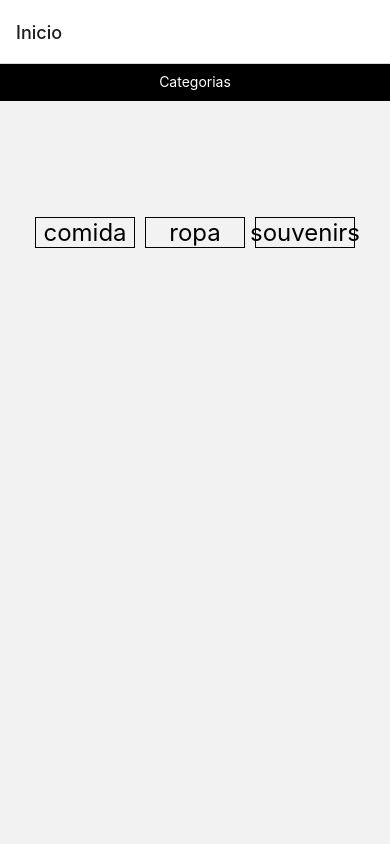
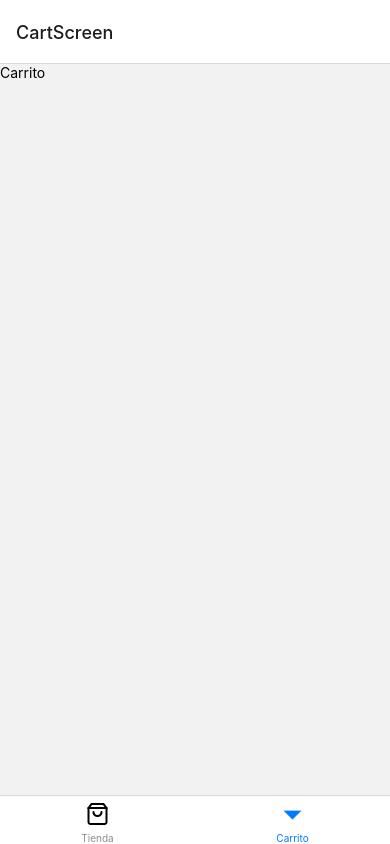
Before and after one commit to JMVallejo12/ProyectoReactNative, a React Native app: screen /Carrito in a window 390 px wide. Built offline with nearby package versions, Linux system fonts and the light colour scheme.

Commit message:
implementada la navegacion en tab, falta trabajarla

```diff
--- a/App.js
+++ b/App.js
@@ -6,34 +6,17 @@ import { createNativeStackNavigator } from '@react-navigation/native-stack';
 import { NavigationContainer } from '@react-navigation/native';
 import ItemListCategory from './src/screens/ItemListCategory';
 import ItemDetail from './src/screens/ItemDetail';
+import Navigator from './src/navigation/Navigator';
 
 const stack = createNativeStackNavigator()
 export default function App() {
   return (
     // <View style={styles.container}>
-
-      <NavigationContainer>
-        <stack.Navigator initialRouteName='Inicio'>
-          <stack.Screen name='Inicio' component={Home} options={{
-            animation: 'ios',
-          }}/>
-          <stack.Screen name='ItemCat' component={ItemListCategory} options={{
-            animation: 'ios',
-          }}/>
-          <stack.Screen name='ItemDetail' component={ItemDetail} options={{
-            animation: 'ios',
-          }}/>
-        </stack.Navigator>
-      </NavigationContainer>
+    <Navigator />
 
   );
 }
 
-const styles = StyleSheet.create({
-  container: {
-    flex: 1,
-    backgroundColor: '#fff',
-    alignItems: 'center',
-    justifyContent: 'center',
-  },
-});
+// const styles = StyleSheet.create({
+
+// });
--- a/package.json
+++ b/package.json
@@ -9,6 +9,7 @@
     "web": "expo start --web"
   },
   "dependencies": {
+    "@react-navigation/bottom-tabs": "^6.6.0",
     "@react-navigation/native": "^6.1.17",
     "@react-navigation/native-stack": "^6.10.0",
     "expo": "~51.0.9",
--- /dev/null
+++ b/src/navigation/CartStackNavigator.jsx
@@ -0,0 +1,17 @@
+import { StyleSheet, Text, View } from 'react-native'
+import { createNativeStackNavigator } from '@react-navigation/native-stack'
+import Cart from '../screens/Cart'
+
+const CartStackNavigator = () => {
+
+    const stack = createNativeStackNavigator()
+    return (
+        <stack.Navigator>
+            <stack.Screen name='CartScreen' component={Cart}/>
+        </stack.Navigator>
+    )
+}
+
+export default CartStackNavigator
+
+const styles = StyleSheet.create({})
--- /dev/null
+++ b/src/navigation/Navigator.jsx
@@ -0,0 +1,20 @@
+import { View, StyleSheet } from "react-native";
+import { NavigationContainer } from "@react-navigation/native";
+import StackNavigator from "./StackNavigator";
+import TabNavigator from "./TabNavigator";
+
+function Navigator(){
+
+    return(
+        <NavigationContainer>
+            {/* <StackNavigator /> */}
+            <TabNavigator />
+        </NavigationContainer>
+    )
+}
+
+const styles = StyleSheet.create({
+
+})
+
+export default Navigator
--- /dev/null
+++ b/src/navigation/StackNavigator.jsx
@@ -0,0 +1,31 @@
+import { createNativeStackNavigator } from "@react-navigation/native-stack"
+import { StyleSheet } from "react-native"
+import Home from "../screens/Home"
+import ItemListCategory from "../screens/ItemListCategory"
+import ItemDetail from "../screens/ItemDetail"
+
+function StackNavigator(){
+
+    const stack = createNativeStackNavigator()
+
+    return(
+        <stack.Navigator initialRouteName='Inicio' screenOptions={{headerShown: true}}>
+          <stack.Screen name='Inicio' component={Home}  options={{
+            animation: 'ios',
+          }} />
+          <stack.Screen name='ItemCat' component={ItemListCategory} options={{
+            animation: 'ios',
+          }}/>
+          <stack.Screen name='ItemDetail' component={ItemDetail} options={{
+            animation: 'ios',
+          }}/>
+        </stack.Navigator>
+    )
+}
+
+const styles = StyleSheet.create({
+
+})
+
+
+export default StackNavigator
--- /dev/null
+++ b/src/navigation/TabNavigator.jsx
@@ -0,0 +1,32 @@
+import { createBottomTabNavigator } from "@react-navigation/bottom-tabs"
+import StackNavigator from "./StackNavigator"
+import Cart from "../screens/Cart"
+import CartStackNavigator from "./CartStackNavigator"
+import { Feather } from '@expo/vector-icons';
+import { View } from "react-native";
+
+
+function TabNavigator(){
+
+    const tab = createBottomTabNavigator()
+    return(
+        <tab.Navigator screenOptions={{headerShown: false}}>
+            <tab.Screen name="Tienda" component={StackNavigator}
+                options={{
+                    tabBarIcon: () =>{
+                        return(
+                            <View>
+                                <Feather name="shopping-bag" size={24} color="black" />
+                            </View>
+                        )
+                    }
+                }}
+            />
+            <tab.Screen name="Carrito" component={CartStackNavigator}/>
+            {/* <tab.Screen name="Orden"/> */}
+        </tab.Navigator>
+
+    )
+}
+
+export default TabNavigator
--- /dev/null
+++ b/src/screens/Cart.jsx
@@ -0,0 +1,13 @@
+import { View, Text } from "react-native";
+
+function Cart(){
+    return(
+        <View>
+            <Text>
+                Carrito
+            </Text>
+        </View>
+    )
+}
+
+export default Cart
```
Also changed, not shown: 1 other file (tests, documents, lock files or other folders).
